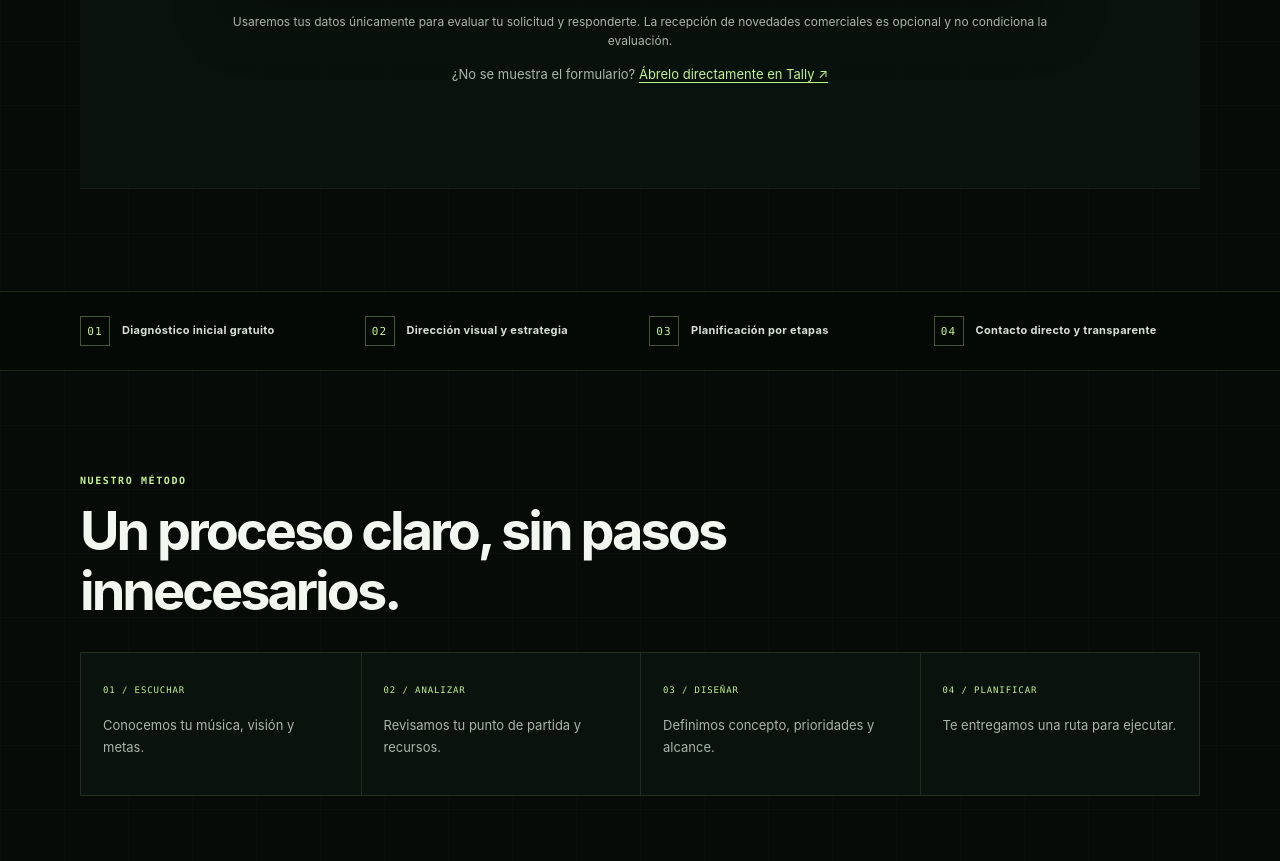
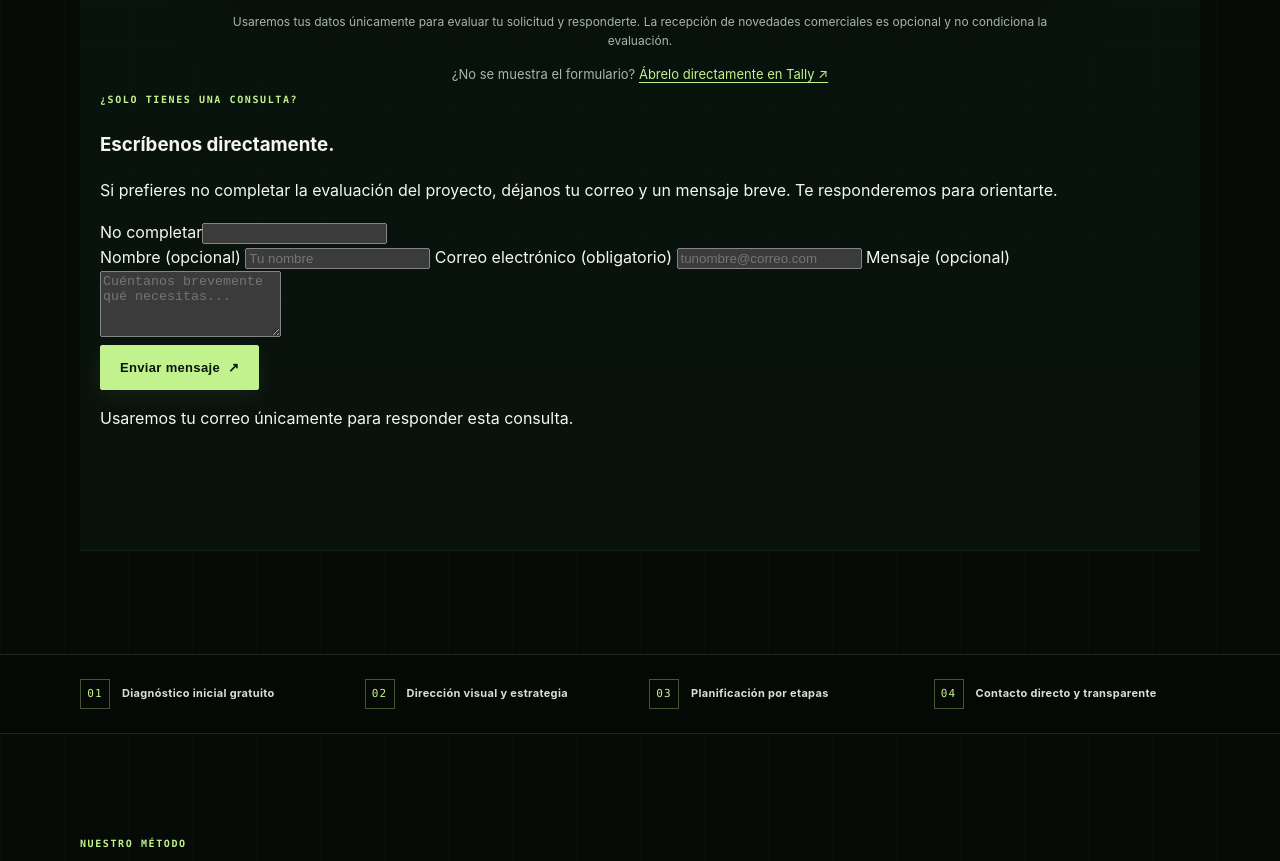
Before and after one commit to delaverdebooking-web/delaverde-films, a plain HTML site: page index.html in a window 1280 px wide. Shown: the part 4439-5300 px from the top of the page. Drawn offline with Linux system fonts and the light colour scheme.

Commit message:
Add complementary Formspree quick contact form

```diff
--- a/index.html
+++ b/index.html
@@ -5,7 +5,7 @@
   <meta name="viewport" content="width=device-width, initial-scale=1">
   <meta name="theme-color" content="#07100c">
   <meta name="referrer" content="strict-origin-when-cross-origin">
-  <meta http-equiv="Content-Security-Policy" content="default-src 'self'; base-uri 'self'; object-src 'none'; script-src 'self'; style-src 'self'; img-src 'self' data: https:; font-src 'self'; connect-src 'self'; frame-src https://tally.so; form-action 'self' https://wa.me; upgrade-insecure-requests">
+  <meta http-equiv="Content-Security-Policy" content="default-src 'self'; base-uri 'self'; object-src 'none'; script-src 'self'; style-src 'self'; img-src 'self' data: https:; font-src 'self'; connect-src 'self'; frame-src https://tally.so; form-action 'self' https://wa.me https://formspree.io; upgrade-insecure-requests">
   <meta name="description" content="Dirección visual y planes de producción para cantantes y músicos independientes. Convierte tu música en una propuesta visual clara y lista para ejecutar.">
   <title>DELAVERDE FILMS | Dirección visual para artistas independientes</title>
   <link rel="stylesheet" href="assets/css/site.css">
@@ -120,6 +120,27 @@
       </div>
       <p class="privacy-note">Usaremos tus datos únicamente para evaluar tu solicitud y responderte. La recepción de novedades comerciales es opcional y no condiciona la evaluación.</p>
       <p class="tally-fallback">¿No se muestra el formulario? <a href="https://tally.so/r/peoBVE" target="_blank" rel="noopener noreferrer">Ábrelo directamente en Tally ↗</a></p>
+      <div class="quick-contact" aria-labelledby="quick-contact-title">
+        <div class="quick-contact-heading">
+          <span class="eyebrow">¿Solo tienes una consulta?</span>
+          <h3 id="quick-contact-title">Escríbenos directamente.</h3>
+          <p>Si prefieres no completar la evaluación del proyecto, déjanos tu correo y un mensaje breve. Te responderemos para orientarte.</p>
+        </div>
+        <form class="formspree-form" action="https://formspree.io/f/xdegvkdy" method="POST">
+          <input type="hidden" name="_subject" value="Nuevo contacto rápido — DELAVERDE FILMS">
+          <label class="formspree-honeypot" aria-hidden="true">No completar<input type="text" name="_gotcha" tabindex="-1" autocomplete="off"></label>
+          <div class="formspree-fields">
+            <label for="quick-name">Nombre <span>(opcional)</span></label>
+            <input id="quick-name" type="text" name="name" autocomplete="name" placeholder="Tu nombre">
+            <label for="quick-email">Correo electrónico <span>(obligatorio)</span></label>
+            <input id="quick-email" type="email" name="email" autocomplete="email" required placeholder="tunombre@correo.com">
+            <label for="quick-message">Mensaje <span>(opcional)</span></label>
+            <textarea id="quick-message" name="message" rows="4" placeholder="Cuéntanos brevemente qué necesitas..."></textarea>
+          </div>
+          <button class="btn" type="submit">Enviar mensaje <span aria-hidden="true">↗</span></button>
+          <p class="formspree-note">Usaremos tu correo únicamente para responder esta consulta.</p>
+        </form>
+      </div>
     </div>
   </section>
   </section>
```
